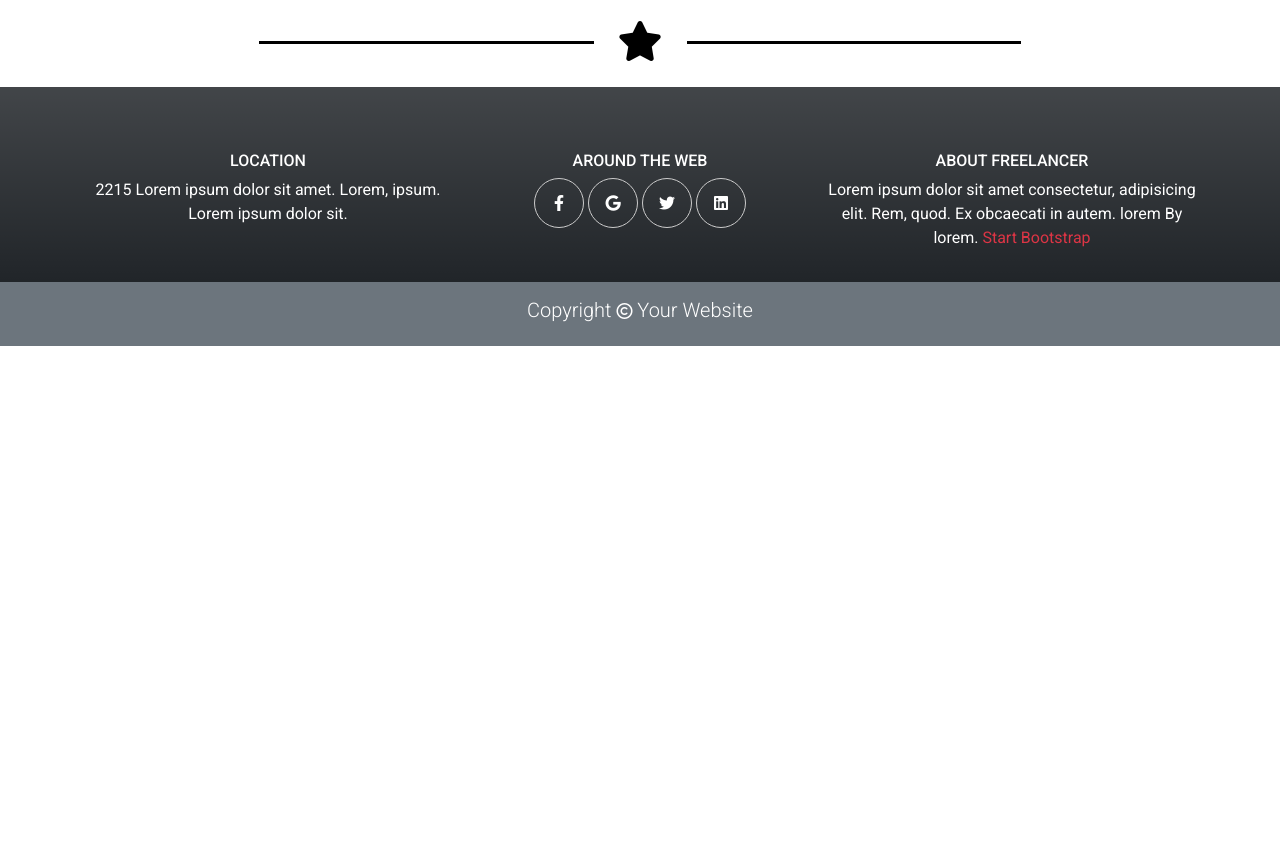
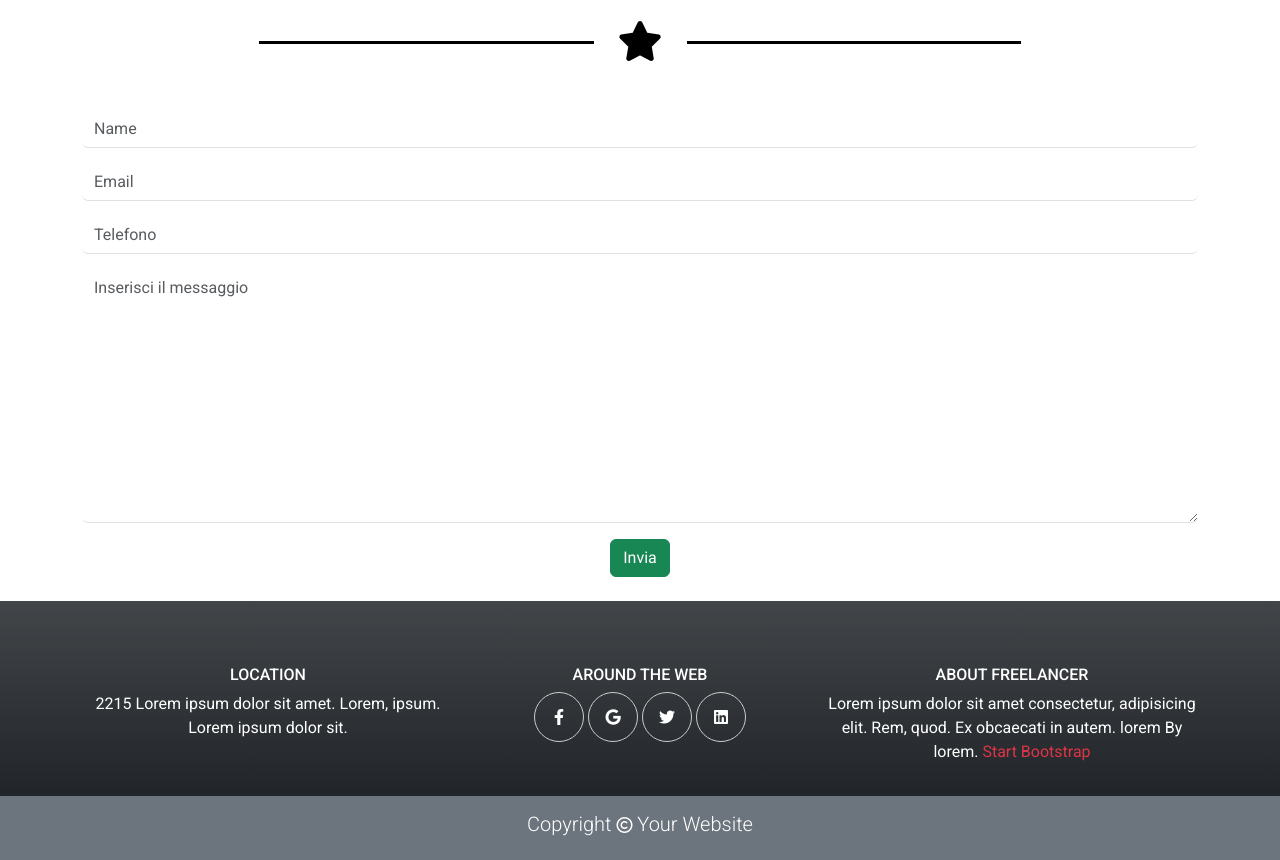
Before and after one commit to mekkiouertani/html-css-bootstrap-freelancer, a plain HTML site: page index.html in a window 1280 px wide. Shown: the part 2063-2923 px from the top of the page. Before the commit the page ends 2409 px from the top, so only its background shows below. Drawn offline with nearby package versions, Linux system fonts and the light colour scheme.

Commit message:
updated form to section #contact

```diff
--- a/index.html
+++ b/index.html
@@ -198,7 +198,13 @@
                     </span>
                 </div>
             </div>
-
+            <form>
+                <input type="text" placeholder="Name" class=" d-block mt-5 form-control border-0 border-bottom">
+                <input type="email" placeholder="Email" class=" d-block mt-3  form-control border-0 border-bottom">
+                <input type="text" placeholder="Telefono" class=" d-block mt-3  form-control border-0 border-bottom">
+                <textarea name="messaggio" placeholder="Inserisci il messaggio" cols="30" rows="10" class=" form-control mt-3 border-0 border-bottom"></textarea>
+                <button type="sumbit" class="btn btn-success mt-3">Invia</button>
+            </form>
         </div>
     </section>
 </main>
```
